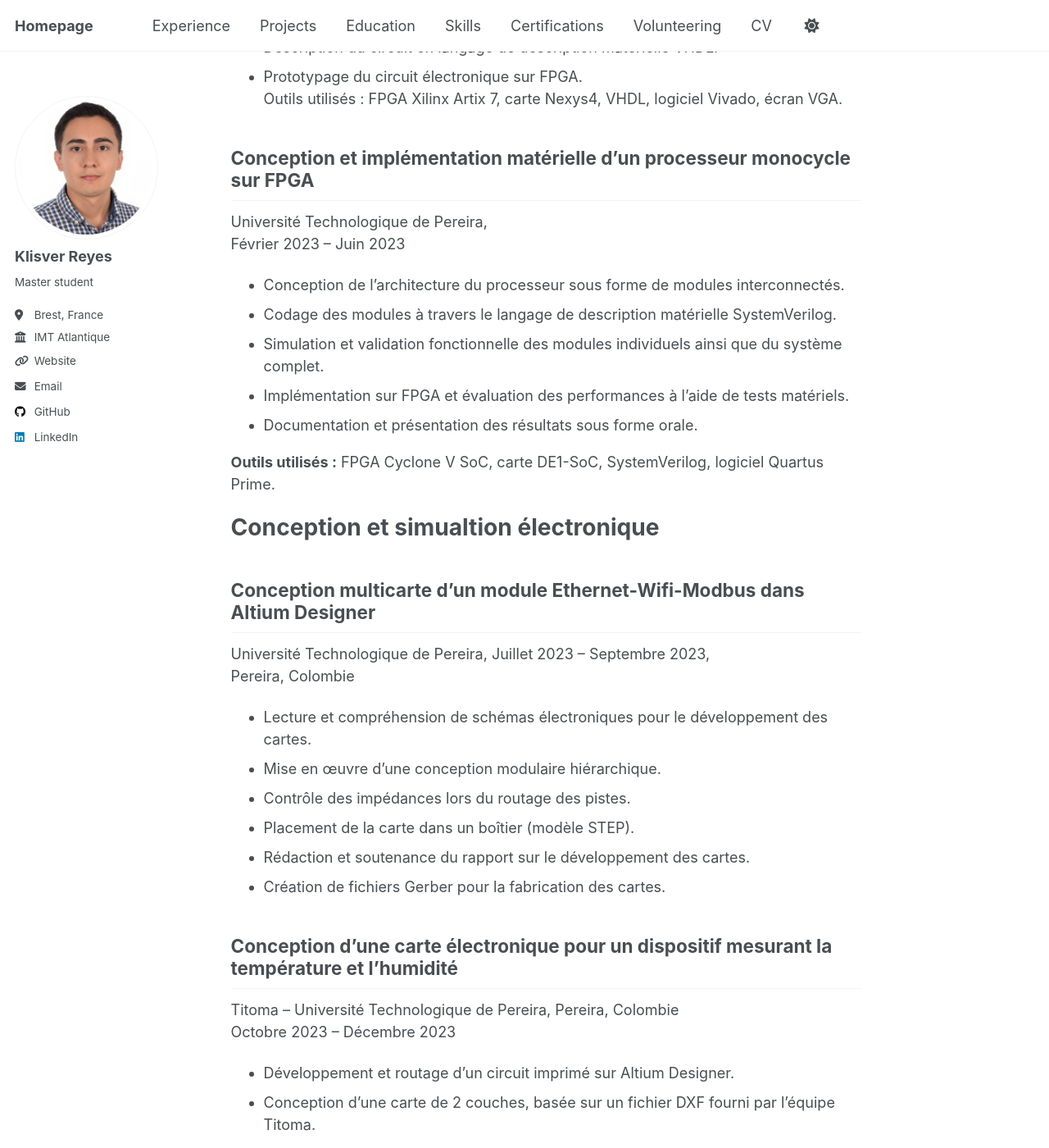
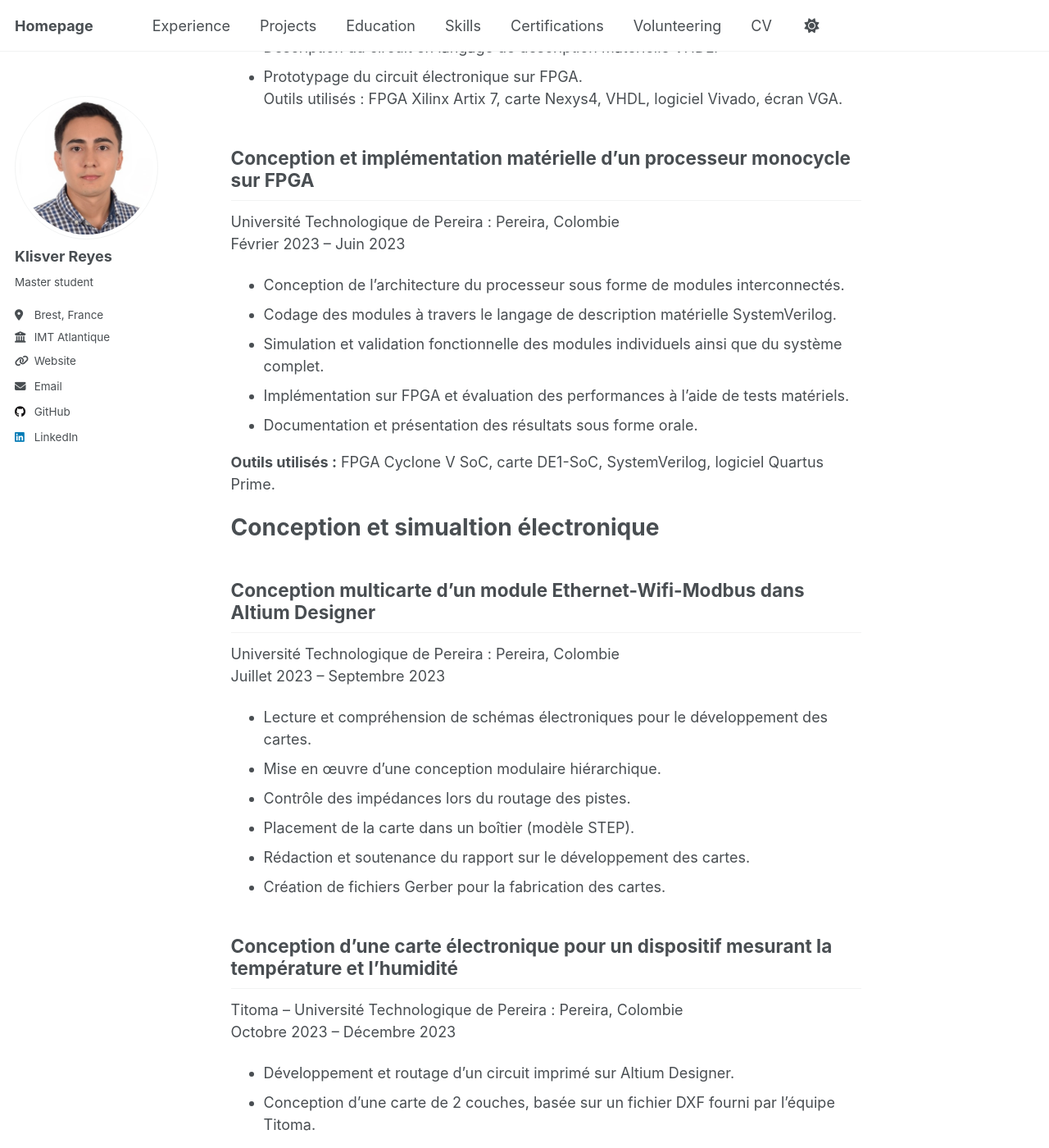
Before and after one commit to Klisver-Reyes/Klisver-Reyes.github.io, a Jekyll site: the page built from _projects/projects.md, in a window 1280 px wide and 1400 px high, scrolled down 882 px. Shown: the whole window at 82% size. Built offline with Jekyll 4.4.1, drawn with Linux system fonts in a browser that asks for light colours; some of the changed text lies outside the part shown.

Commit message:
Update projects.md

```diff
--- a/_projects/projects.md
+++ b/_projects/projects.md
@@ -29,7 +29,7 @@ Février 2025
   Outils utilisés : FPGA Xilinx Artix 7, carte Nexys4, VHDL, logiciel Vivado, écran VGA.
 
 ## Conception et implémentation matérielle d’un processeur monocycle sur FPGA
-Université Technologique de Pereira,
+Université Technologique de Pereira : Pereira, Colombie
 Février 2023 – Juin 2023
 
 - Conception de l'architecture du processeur sous forme de modules interconnectés.
@@ -43,9 +43,9 @@ Février 2023 – Juin 2023
 # Conception et simualtion électronique
 
 ## Conception multicarte d’un module Ethernet-Wifi-Modbus dans Altium Designer
-Université Technologique de Pereira,
-Juillet 2023 – Septembre 2023,
-Pereira, Colombie
+Université Technologique de Pereira : Pereira, Colombie
+Juillet 2023 – Septembre 2023
+
 
 - Lecture et compréhension de schémas électroniques pour le développement des cartes.
 - Mise en œuvre d'une conception modulaire hiérarchique.
@@ -55,7 +55,7 @@ Pereira, Colombie
 - Création de fichiers Gerber pour la fabrication des cartes.
 
 ## Conception d'une carte électronique pour un dispositif mesurant la température et l'humidité
-Titoma – Université Technologique de Pereira, Pereira, Colombie
+Titoma – Université Technologique de Pereira : Pereira, Colombie
 Octobre 2023 – Décembre 2023
 
 - Développement et routage d’un circuit imprimé sur Altium Designer.
```
Also changed, not shown: other parts of _projects/projects.md (+3 -3 lines).
